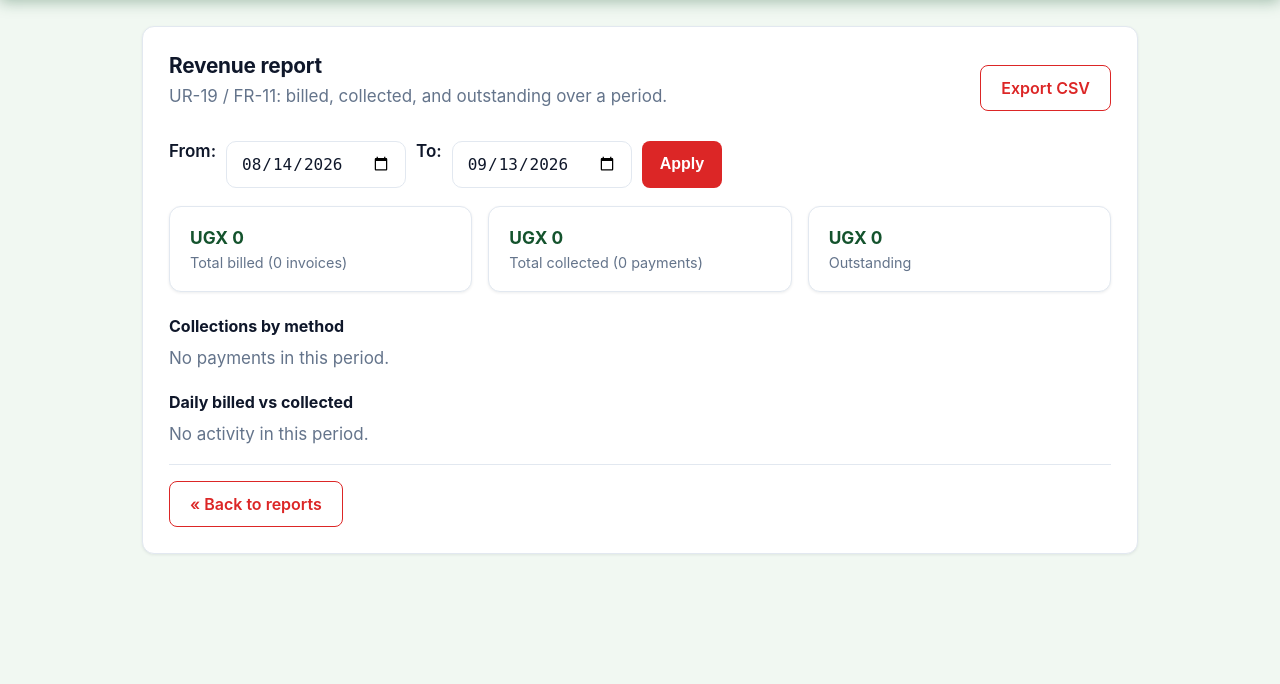
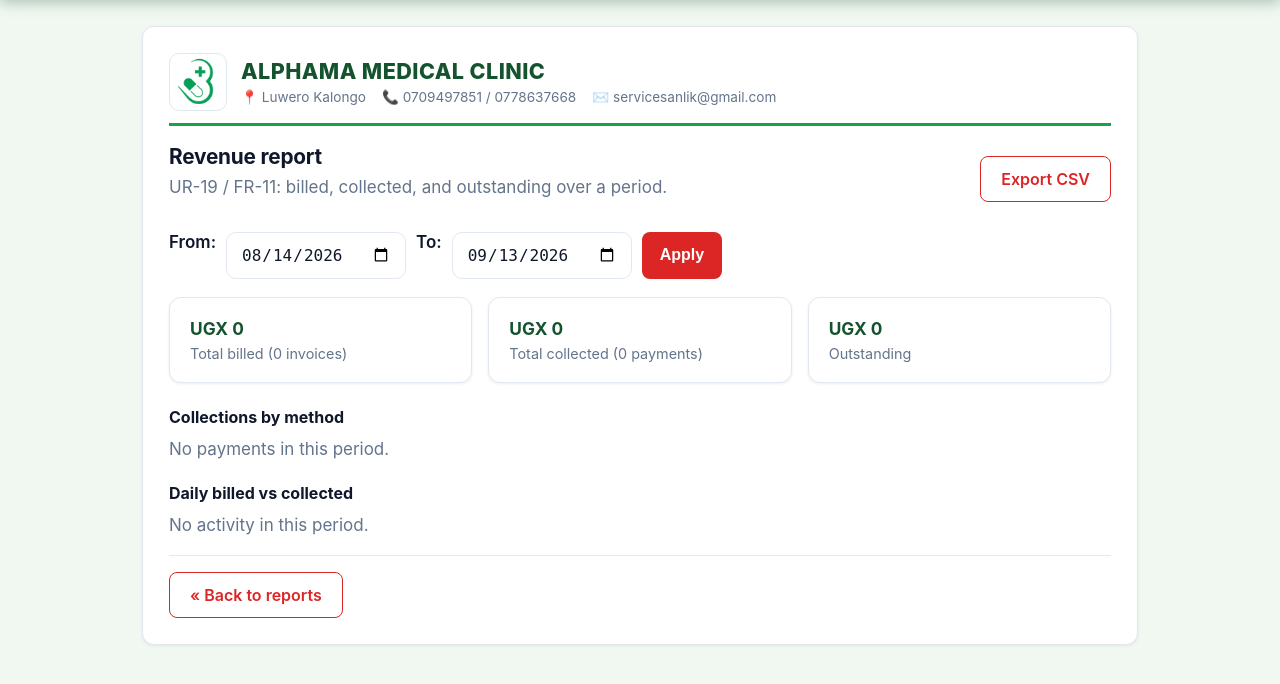
Before and after one commit to onyangomajidu-jpg/Clinic_System, a Django app: page /reports/revenue/ in a window 1280 px wide. Shown: the part 84-768 px from the top of the page. Run offline with Django 5.2, Linux system fonts and the light colour scheme; the visitor is signed in with stand-in values (Sample User, id 1); data that the repository does not hold is empty.

Commit message:
feat(branding): headed-paper letterhead on patient card, invoices, receipts and reports; PWA icons generated from clinic logo

```diff
--- a/clinic_system/context_processors.py
+++ b/clinic_system/context_processors.py
@@ -16,4 +16,7 @@ def clinic_info(request):
     return {
         "clinic_name": getattr(settings, "CLINIC_NAME", "ALPHAMA MEDICAL CLINIC"),
         "clinic_logo": getattr(settings, "CLINIC_LOGO_URL", "/static/logo.png"),
+        "clinic_location": getattr(settings, "CLINIC_LOCATION", "Luwero Kalongo"),
+        "clinic_phones": getattr(settings, "CLINIC_PHONES", ""),
+        "clinic_email": getattr(settings, "CLINIC_EMAIL", ""),
     }
--- a/clinic_system/settings.py
+++ b/clinic_system/settings.py
@@ -246,6 +246,9 @@ AT_API_KEY = os.getenv("AT_API_KEY", "")
 AT_USERNAME = os.getenv("AT_USERNAME", "sandbox")
 CLINIC_NAME = os.getenv("CLINIC_NAME", "ALPHAMA MEDICAL CLINIC")
 CLINIC_LOGO_URL = "/static/logo.png"
+CLINIC_LOCATION = os.getenv("CLINIC_LOCATION", "Luwero Kalongo")
+CLINIC_PHONES = os.getenv("CLINIC_PHONES", "0709497851 / 0778637668")
+CLINIC_EMAIL = os.getenv("CLINIC_EMAIL", "servicesanlik@gmail.com")
 
 # Billing configuration (UR-15 / FR-7)
 CONSULTATION_FEE = 5000  # UGX
--- /dev/null
+++ b/core/templates/core/_letterhead.html
@@ -0,0 +1,62 @@
+{% comment %}
+Printable letterhead (headed paper): clinic logo, name, location, contacts.
+Include at the top of any printable document, e.g.
+  {% include "core/_letterhead.html" %}
+{% endcomment %}
+<div class="letterhead">
+  <img class="letterhead-logo" src="{{ clinic_logo }}" alt="{{ clinic_name }} logo">
+  <div class="letterhead-info">
+    <div class="letterhead-name">{{ clinic_name }}</div>
+    <div class="letterhead-contact">
+      <span>📍 {{ clinic_location }}</span>
+      {% if clinic_phones %}<span>📞 {{ clinic_phones }}</span>{% endif %}
+      {% if clinic_email %}<span>✉️ {{ clinic_email }}</span>{% endif %}
+    </div>
+  </div>
+</div>
+<style>
+  .letterhead {
+    display: flex;
+    align-items: center;
+    gap: 14px;
+    border-bottom: 3px solid var(--brand, #16a34a);
+    padding-bottom: 12px;
+    margin-bottom: 18px;
+  }
+  .letterhead-logo {
+    height: 58px;
+    width: 58px;
+    object-fit: contain;
+    border-radius: 10px;
+    background: #fff;
+    border: 1px solid var(--border, #e2e8f0);
+    padding: 3px;
+    flex: none;
+  }
+  .letterhead-info { min-width: 0; }
+  .letterhead-name {
+    font-size: 1.35rem;
+    font-weight: 800;
+    color: var(--brand-dark, #14532d);
+    letter-spacing: 0.02em;
+    line-height: 1.2;
+  }
+  .letterhead-contact {
+    display: flex;
+    flex-wrap: wrap;
+    gap: 4px 16px;
+    margin-top: 4px;
+    font-size: 0.85rem;
+    color: var(--muted, #64748b);
+  }
+  @media (max-width: 480px) {
+    .letterhead { gap: 10px; }
+    .letterhead-logo { height: 46px; width: 46px; }
+    .letterhead-name { font-size: 1.1rem; }
+    .letterhead-contact { font-size: 0.78rem; gap: 3px 10px; }
+  }
+  @media print {
+    .letterhead { border-bottom-color: #16a34a; page-break-inside: avoid; }
+    .letterhead-logo { -webkit-print-color-adjust: exact; print-color-adjust: exact; }
+  }
+</style>
--- a/core/templates/core/billing_daily_summary.html
+++ b/core/templates/core/billing_daily_summary.html
@@ -3,6 +3,7 @@
 {% block body %}
 <main>
   <div class="card">
+    {% include "core/_letterhead.html" %}
     <div style="display:flex; align-items:center; justify-content:space-between; gap:12px; flex-wrap:wrap;">
       <div>
         <h1 style="margin-top:0; font-size:1.3rem;">Daily collections summary</h1>
--- a/core/templates/core/billing_invoice_detail.html
+++ b/core/templates/core/billing_invoice_detail.html
@@ -3,6 +3,7 @@
 {% block body %}
 <main>
   <div class="card">
+    {% include "core/_letterhead.html" %}
     <div style="display:flex; align-items:center; justify-content:space-between; gap:12px; flex-wrap:wrap;">
       <div>
         <h1 style="margin-top:0; font-size:1.3rem;">Invoice <span class="mono">{{ invoice.invoice_number|default:"&mdash;" }}</span></h1>
--- a/core/templates/core/billing_invoice_receipt.html
+++ b/core/templates/core/billing_invoice_receipt.html
@@ -3,10 +3,10 @@
 {% block body %}
 <main>
   <div class="card patient-card">
+    {% include "core/_letterhead.html" %}
     <div class="card-head">
       <div>
-        <h1 style="margin:0; font-size:1.2rem;"><img src="{{ clinic_logo }}" alt="{{ clinic_name }}" height="32" style="vertical-align:middle; margin-right:8px;">{{ clinic_name }}</h1>
-
+        <h1 style="margin:0; font-size:1.2rem;">Receipt</h1>
       </div>
       <div class="card-no">
         <div class="muted" style="font-size:0.8rem;">Receipt</div>
--- a/core/templates/core/patient_card.html
+++ b/core/templates/core/patient_card.html
@@ -9,6 +9,7 @@
   {% endif %}
 
   <div class="card patient-card">
+    {% include "core/_letterhead.html" %}
     <div class="card-head">
       <div>
         <h1 style="margin:0; font-size:1.2rem;">Patient Card</h1>
--- a/core/templates/core/report_diagnoses.html
+++ b/core/templates/core/report_diagnoses.html
@@ -3,6 +3,7 @@
 {% block body %}
 <main>
   <div class="card">
+    {% include "core/_letterhead.html" %}
     <div style="display:flex; align-items:center; justify-content:space-between; gap:12px; flex-wrap:wrap;">
       <div>
         <h1 style="margin-top:0; font-size:1.3rem;">Common diagnoses</h1>
--- a/core/templates/core/report_drug_usage.html
+++ b/core/templates/core/report_drug_usage.html
@@ -3,6 +3,7 @@
 {% block body %}
 <main>
   <div class="card">
+    {% include "core/_letterhead.html" %}
     <div style="display:flex; align-items:center; justify-content:space-between; gap:12px; flex-wrap:wrap;">
       <div>
         <h1 style="margin-top:0; font-size:1.3rem;">Drug usage</h1>
--- a/core/templates/core/report_patient_volumes.html
+++ b/core/templates/core/report_patient_volumes.html
@@ -3,6 +3,7 @@
 {% block body %}
 <main>
   <div class="card">
+    {% include "core/_letterhead.html" %}
     <div style="display:flex; align-items:center; justify-content:space-between; gap:12px; flex-wrap:wrap;">
       <div>
         <h1 style="margin-top:0; font-size:1.3rem;">Patient volumes</h1>
--- a/core/templates/core/report_revenue.html
+++ b/core/templates/core/report_revenue.html
@@ -3,6 +3,7 @@
 {% block body %}
 <main>
   <div class="card">
+    {% include "core/_letterhead.html" %}
     <div style="display:flex; align-items:center; justify-content:space-between; gap:12px; flex-wrap:wrap;">
       <div>
         <h1 style="margin-top:0; font-size:1.3rem;">Revenue report</h1>
--- a/core/views.py
+++ b/core/views.py
@@ -1089,8 +1089,8 @@ def pwa_manifest(request):
         "scope": "/",
         "display": "standalone",
         "orientation": "any",
-        "background_color": "#0f6e5c",
-        "theme_color": "#0f6e5c",
+        "background_color": "#14532d",
+        "theme_color": "#14532d",
         "categories": ["medical", "productivity"],
         "icons": [
             {
```
Also changed, not shown: static/pwa/icon-128.png, static/pwa/icon-144.png, static/pwa/icon-152.png, static/pwa/icon-192.png, static/pwa/icon-384.png, static/pwa/icon-512.png, static/pwa/icon-72.png, static/pwa/icon-96.png.
